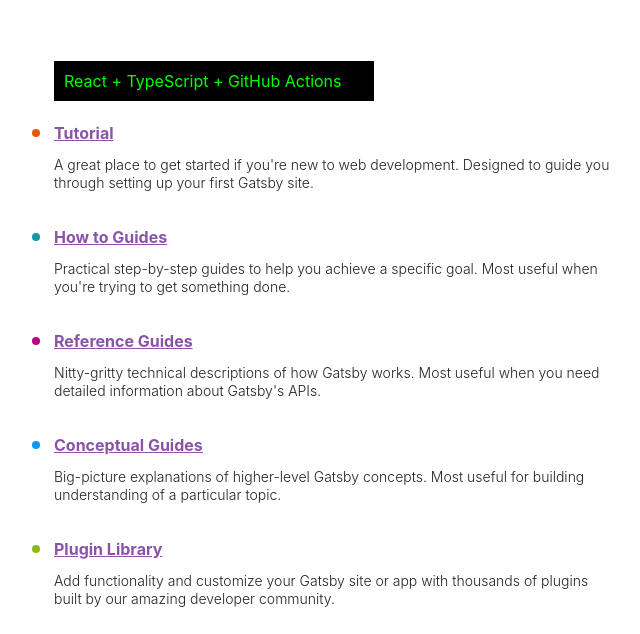
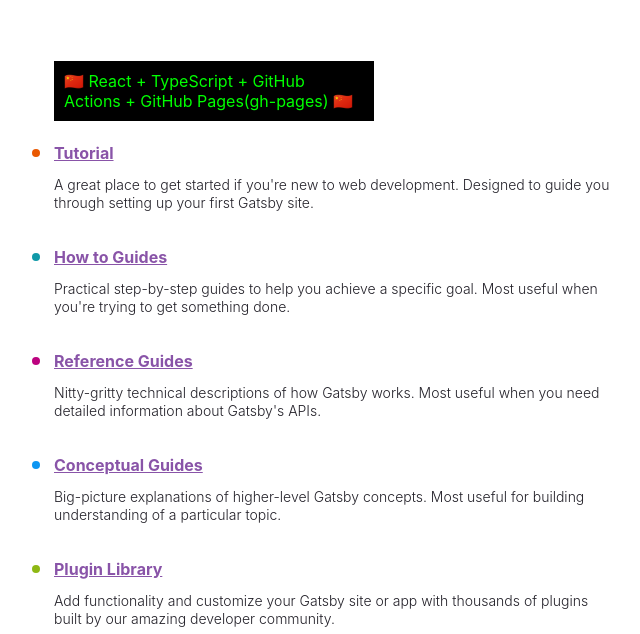
Before and after one commit to xgqfrms/Gatsby-Tutorials-All-In-One, a Gatsby site: page / in a window 1280 px wide. Shown: the part 146-780 px from the top of the page, without its empty margins (50-690 px from the left). Built offline with nearby package versions, Linux system fonts and the light colour scheme; Gatsby itself is replaced by a stand-in of ours.

Commit message:
fix: npm overrides

```diff
--- a/package.json
+++ b/package.json
@@ -48,5 +48,10 @@
     "@types/react-dom": "^18.0.6",
     "gh-pages": "^4.0.0",
     "typescript": "^4.7.4"
+  },
+  "overrides": {
+    "react": "^18.2.0",
+    "react-dom": "^18.2.0",
+    "react-refresh": "0.13.0"
   }
 }
--- a/src/pages/index.tsx
+++ b/src/pages/index.tsx
@@ -135,7 +135,7 @@
         <span style={headingAccentStyles}>Gatsby React App (2022)</span> 🎉🎉🎉
       </h1>
       <section>
-        <p style={skillStyles}>React + TypeScript + GitHub Actions</p>
+        <p style={skillStyles}>🇨🇳 React + TypeScript + GitHub Actions + GitHub Pages(gh-pages) 🇨🇳</p>
       </section>
       <ul style={listStyles}>
         {links.map(link => (
```
Also changed, not shown: .github/workflows/deploy-gh-pages.yml.
